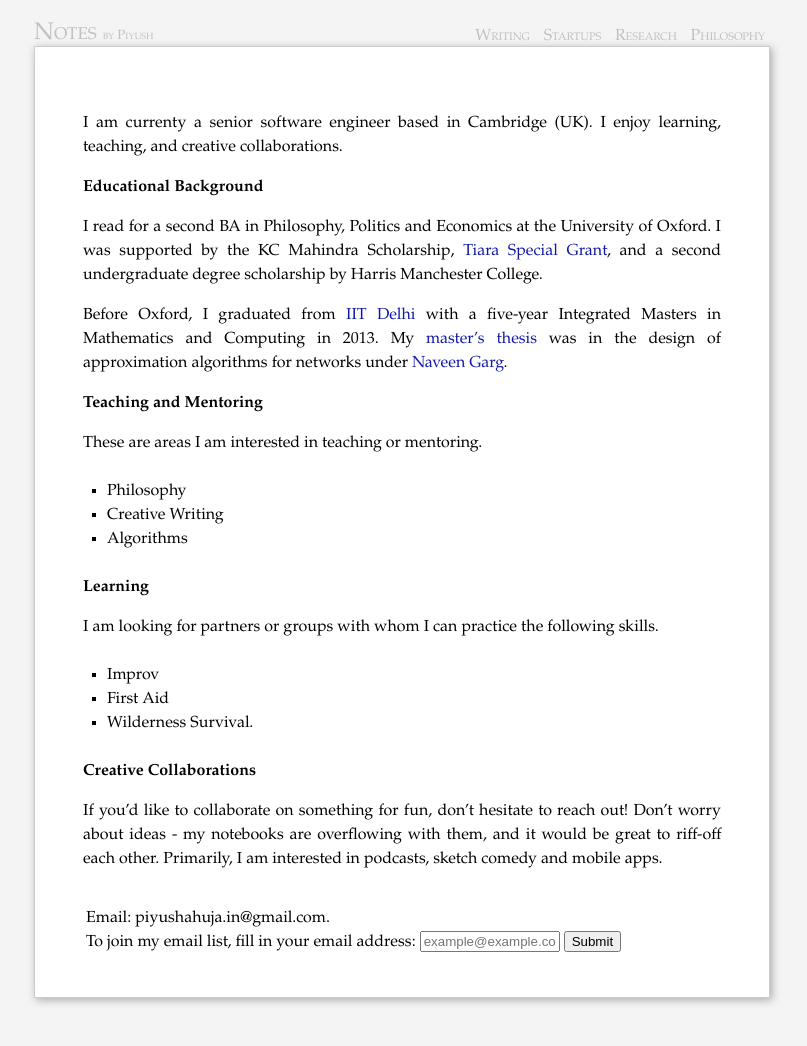
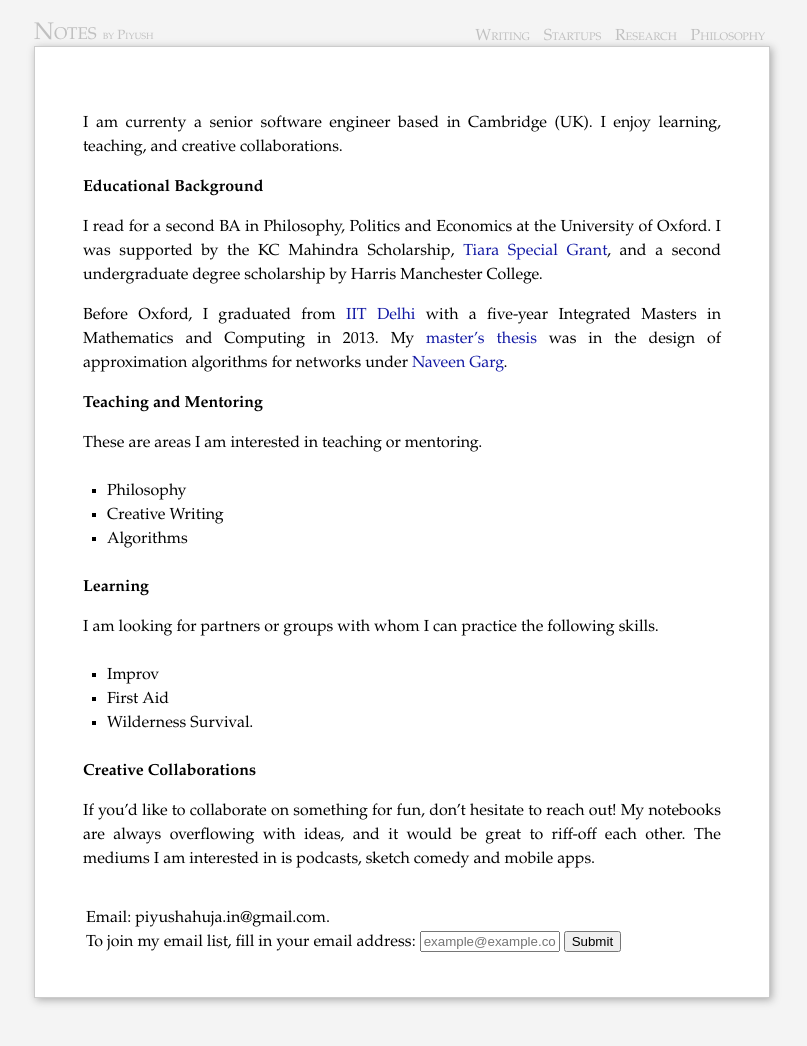
Before and after one commit to piyushahuja/piyushahuja.github.io, a Jekyll site: the page built from index.md, in a window 1280 px wide. Shown: the whole page, without its empty margins (238-1045 px from the left). Built offline with Jekyll 4.4.1, drawn with Linux system fonts in a browser that asks for light colours.

Commit message:
auto deployed

```diff
--- a/index.md
+++ b/index.md
@@ -39,7 +39,7 @@ I am looking for partners or groups with whom I can practice the following skill
 
 **Creative Collaborations**
 
-If you'd like to collaborate on something for fun, don't hesitate to reach out! Don't worry about ideas - my notebooks are overflowing with them, and it would be great to riff-off each other. Primarily, I am interested in podcasts, sketch comedy and mobile apps.
+If you'd like to collaborate on something for fun, don't hesitate to reach out! My notebooks are always overflowing with ideas, and it would be great to riff-off each other. The mediums I am interested in is podcasts, sketch comedy and mobile apps.
 
 {% include email-subscribe.html %}
 
```
